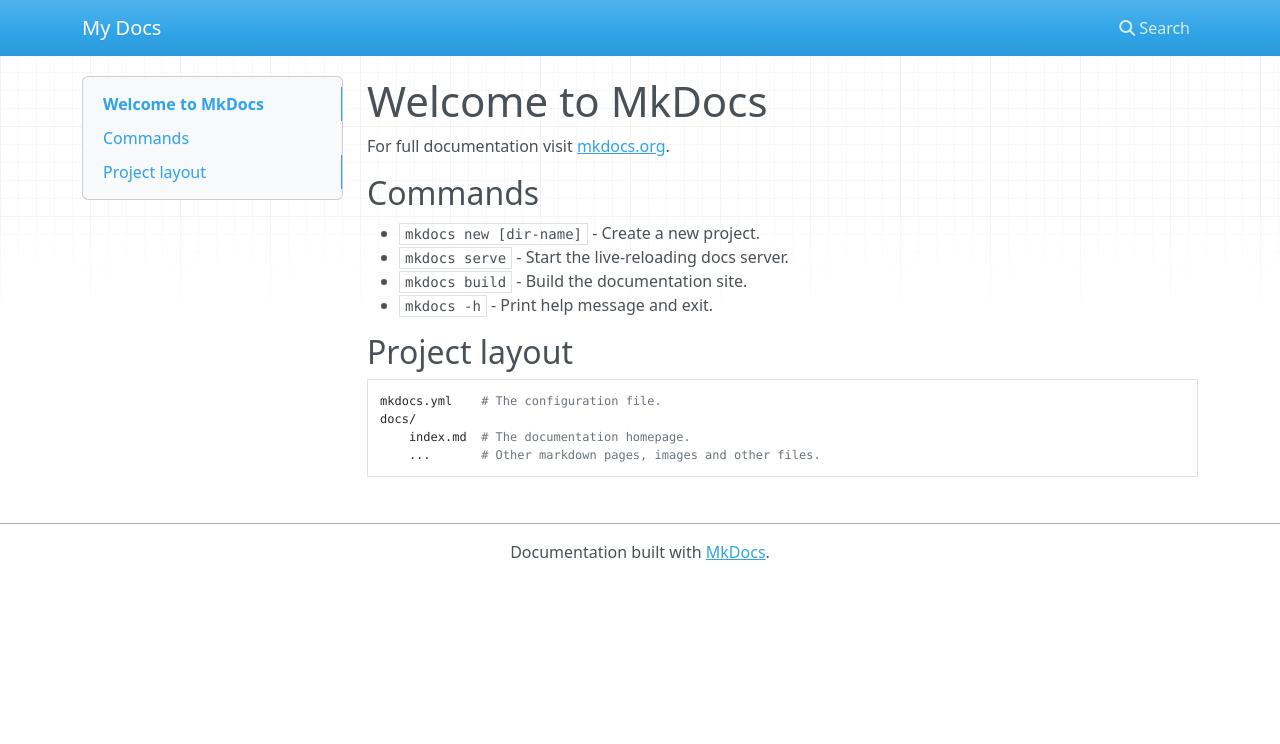
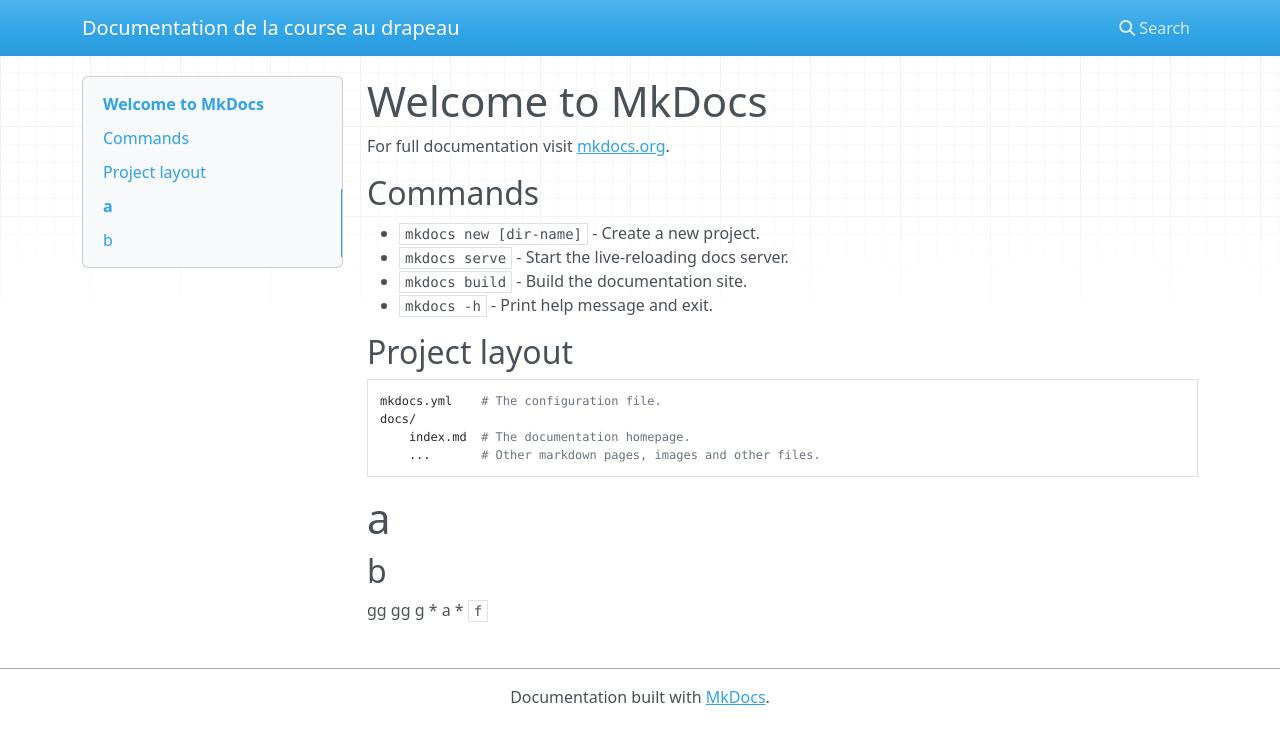
Before and after one commit to pe712/course-drapeau, an MkDocs documentation site: the page built from docs/docs/index.md, in a window 1280 px wide. Shown: the top 744 px of the page. Built offline with MkDocs 1.6.1, drawn with Linux system fonts in a browser that asks for light colours; nearby versions of some CDN libraries.

Commit message:
updated docs

```diff
--- a/docs/docs/index.md
+++ b/docs/docs/index.md
@@ -15,3 +15,11 @@
     docs/
         index.md  # The documentation homepage.
         ...       # Other markdown pages, images and other files.
+
+# a
+## b
+gg
+    gg
+        g
+* a
+* `f`
--- a/docs/mkdocs.yml
+++ b/docs/mkdocs.yml
@@ -1 +1 @@
-site_name: My Docs
+site_name: Documentation de la course au drapeau
```
Also changed, not shown: README.md, docs/site/404.html, docs/site/index.html, docs/site/search/search_index.json, 1 other file.
